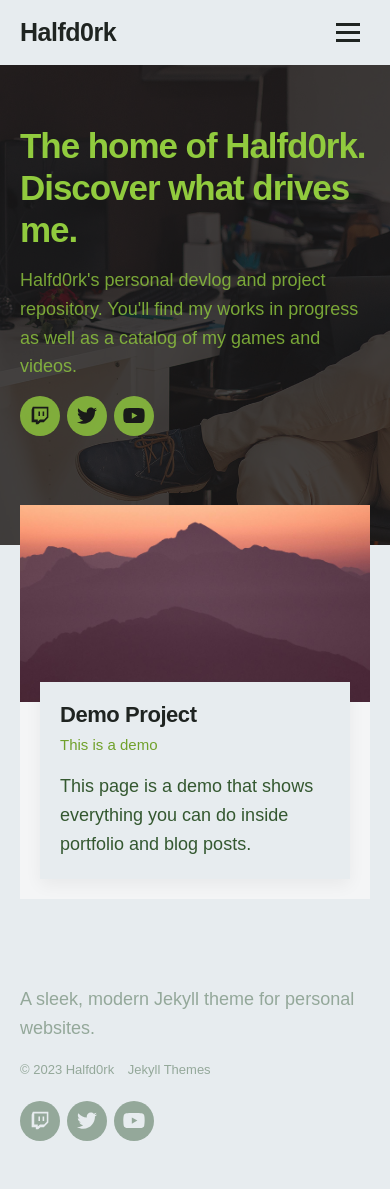
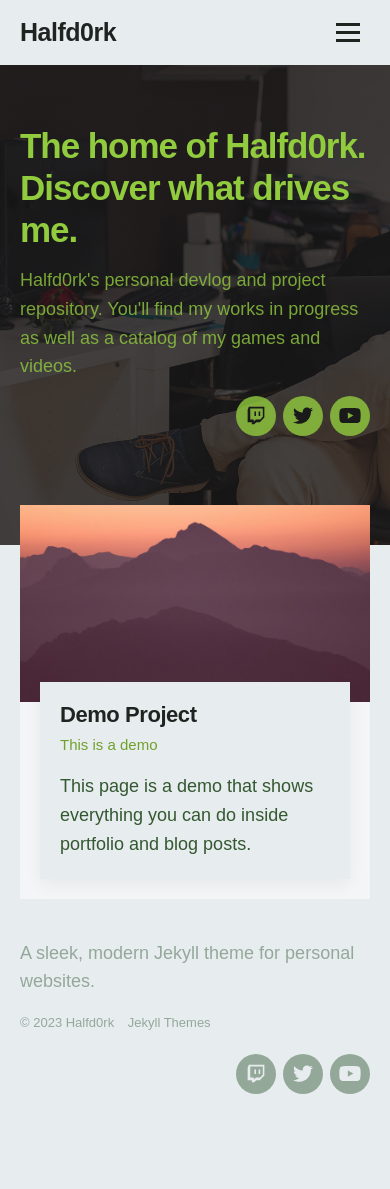
Before and after one commit to halfd0rk/halfd0rk.github.io, a Jekyll site: the page built from index.html, in a window 390 px wide. Built offline with Jekyll 4.4.1, drawn with Linux system fonts in a browser that asks for light colours; nearby versions of some CDN libraries; some web fonts are replaced; after the commit the page ends 1143 px from its top, so only the background shows below that.

Commit message:
attempt to float and text align socials on mobile

```diff
--- a/_sass/_basic.scss
+++ b/_sass/_basic.scss
@@ -203,13 +203,6 @@ a {
 		color: $accent-color;
 	}
 }
-/*Ko-fi widget*/
-#centered-widget {
-	display: flex;
-	justify-content: center;
-	align-items: center;
-	height: 100vh; /* Adjust as needed */
-  }
 
 .button {
 	display: inline-block;
--- a/_sass/_includes/_socials.scss
+++ b/_sass/_includes/_socials.scss
@@ -13,6 +13,13 @@
 	margin: 0;
 	padding: 0;
 }
+
+@media (max-width: 767px) {
+	.socials {
+	  text-align: right;
+	  float:right;
+	}
+  }
 
 .socials__item {
 	display: inline-block;
--- a/index.html
+++ b/index.html
@@ -50,14 +50,12 @@ featured_image: /images/demo/home.jpg
 	</div>
 
 </section>
-<div id="centered-widget">
 <script src='https://storage.ko-fi.com/cdn/scripts/overlay-widget.js'></script>
 <script>
   kofiWidgetOverlay.draw('halfd0rk', {
     'type': 'floating-chat',
-    'floating-chat.donateButton.text': 'Donate',
+    'floating-chat.donateButton.text': 'Tip Jar',
     'floating-chat.donateButton.background-color': '#91CB3E',
     'floating-chat.donateButton.text-color': '#000000'
   });
 </script>
-</div>
```
